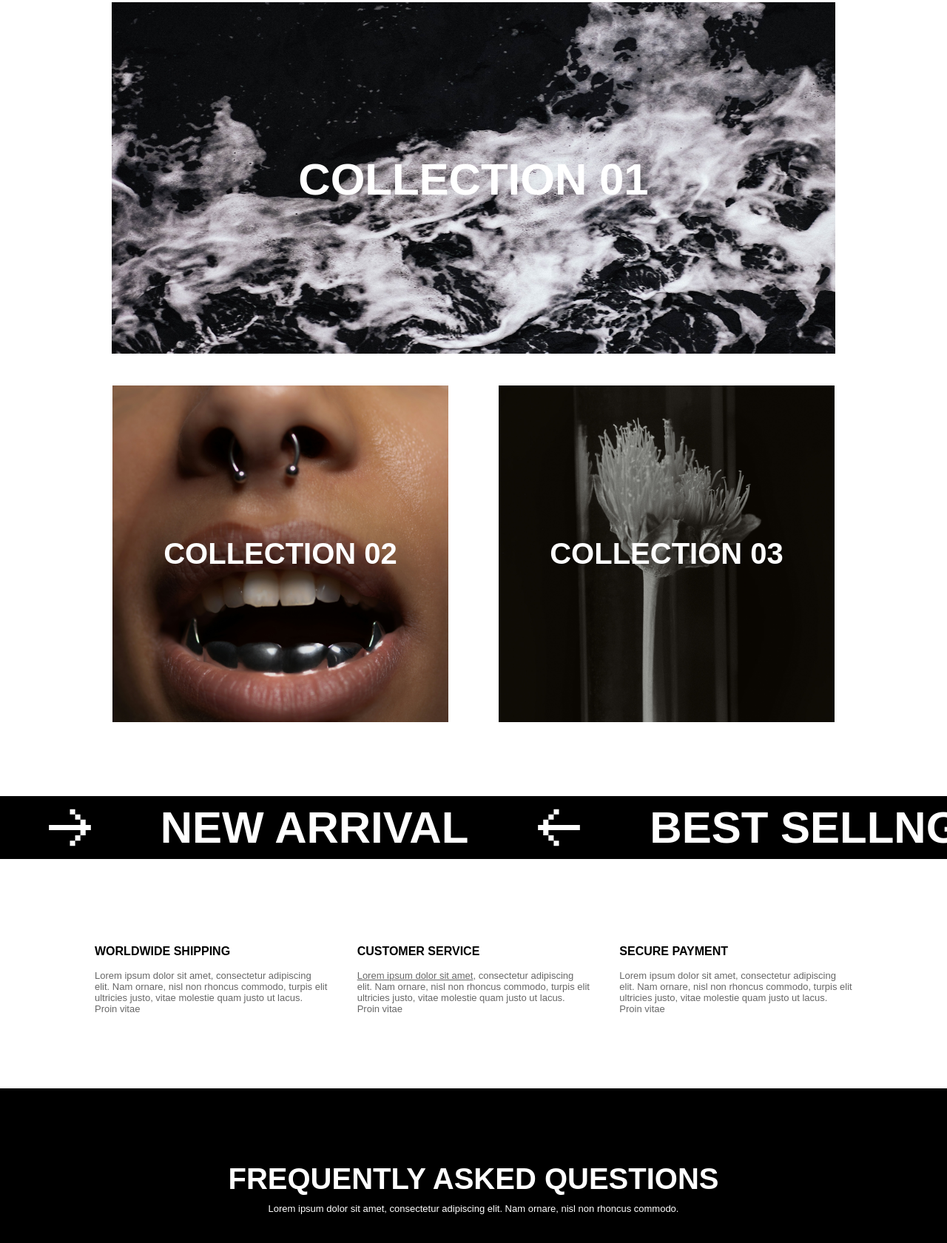
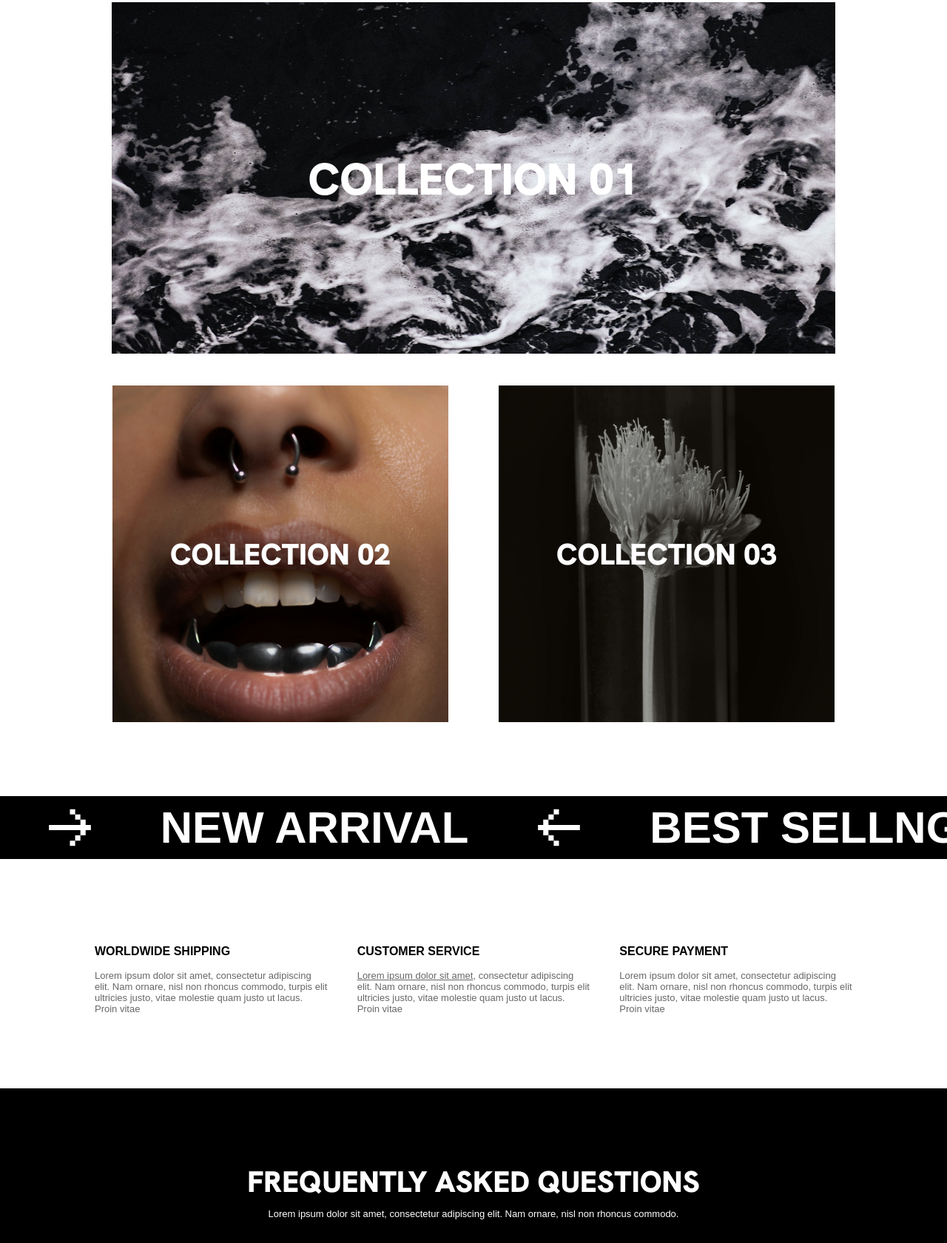
Before and after one commit to frosty-cell/phaimanas-example, a plain HTML site: page index.html in a window 1280 px wide. Shown: the part 1839-3519 px from the top of the page at 74% size. Drawn offline with Linux system fonts and the light colour scheme.

Commit message:
update: font add 'Hanken Grotesk'

```diff
--- a/index.css
+++ b/index.css
@@ -3,6 +3,15 @@
     box-sizing: border-box;
     font-family: Arial, Helvetica, sans-serif;
     font-size: 13px;
+}
+
+@font-face {
+    font-family: 'Hanken Grotesk';
+    src: url('asset/fonts/HankenGrotesk-Black.ttf');
+}
+
+.hanken-header {
+    font-family: 'Hanken Grotesk', Arial, Helvetica, sans-serif;
 }
 
 /*  */
--- a/index.html
+++ b/index.html
@@ -138,7 +138,7 @@
         <div style="width: 100%; display: flex; justify-content: center;">
             <div class="section2-container">
                 <div class="text-overlay">
-                    <div class="section2-text">NEW</div>
+                    <div class="section2-text hanken-header">NEW</div>
                 </div>
                 <img src="asset/section2.jpg" alt="" class="section2-img">
             </div>
@@ -153,7 +153,7 @@
     <div class="section3">
         <div style="position: relative;">
             <div class="text-overlay">
-                <div class="section3-text">BESTSELLER</div>
+                <div class="section3-text hanken-header">BESTSELLER</div>
             </div>
             <div class="section3-video">
                 <video src="asset/DTS_THE_LEADER_Joey_Bania_Clips_ID10.mp4" autoplay loop muted></video>
@@ -168,7 +168,7 @@
     <div class="spacer"></div>
     <div class="section4">
         <div class="section4-container1 collect4" style="position: relative;">
-            <div class="collect4-text">COLLECTION 01</div>
+            <div class="collect4-text hanken-header">COLLECTION 01</div>
             <!-- width="978px" height="475px" -->
             <img src="asset/section4.jpg" alt="COLLECTION 01">
             <video src="asset/DTS_THE_LEADER_Joey_Bania_Clips_ID11.mp4" class="collect4-hv" autoplay loop muted></video>
@@ -177,11 +177,11 @@
         <div class="section4-container2">
             <!-- width: 454px; height: 455px; -->
             <div style="position: relative;" class="collect4 collection-bg-1">
-                <div class="collect4-text">COLLECTION <br>02</div>
+                <div class="collect4-text hanken-header">COLLECTION <br>02</div>
                 <img src="asset/collection4-2hover.jpg" class="collect4-hv" alt="COLLECTION 02">
             </div>
             <div style="position: relative;" class="collect4 collection-bg-2">
-                <div class="collect4-text">COLLECTION <br>03</div>
+                <div class="collect4-text hanken-header">COLLECTION <br>03</div>
                 <img src="asset/collection4-2hover.jpg" class="collect4-hv" alt="COLLECTION 03">
             </div>
         </div>
@@ -190,7 +190,7 @@
     <div class="spacer"></div>
     <div class="section5">
         <div class="scrolling-text">
-            <div class="scrolling-content">
+            <div class="scrolling-content hanken-header">
                 <span>BEST SELLNG</span>
                 <svg width="85" height="85" viewBox="0 0 85 85" fill="none" xmlns="http://www.w3.org/2000/svg">
                     <path d="M14.1667 38.9583V46.0416H56.6667V53.1249H63.75V46.0416H70.8334V38.9583H63.75V31.8749H56.6667V38.9583H14.1667ZM49.5834 24.7916H56.6667V31.8749H49.5834V24.7916ZM49.5834 24.7916H42.5V17.7083H49.5834V24.7916ZM49.5834 60.2083H56.6667V53.1249H49.5834V60.2083ZM49.5834 60.2083H42.5V67.2916H49.5834V60.2083Z" fill="white"/>
@@ -241,7 +241,7 @@
     <div class="section7">
         <div class="spacer"></div>
         <div class="section7-header">
-            <h1>FREQUENTLY ASKED QUESTIONS</h1>
+            <h1 class="hanken-header">FREQUENTLY ASKED QUESTIONS</h1>
             <p style="padding: 10px 0;">Lorem ipsum dolor sit amet, consectetur adipiscing elit. Nam ornare, nisl non rhoncus commodo.</p>
         </div>
         <div class="faq-tab">
@@ -341,7 +341,7 @@
 
         <div class="section8-container">
             <div class="section8-container-text">
-                <h2>MAME AN <br> INQURY</h2>
+                <h2 class="hanken-header">MAME AN <br> INQURY</h2>
                 <p>Lorem ipsum dolor sit amet, consectetur<br> adipiscing elit. Nam ornare, nisl non rhoncus <br>commodo.</p>
             </div>
             <form action="">
```
Also changed, not shown: asset/fonts/HankenGrotesk-Black.ttf (added).
